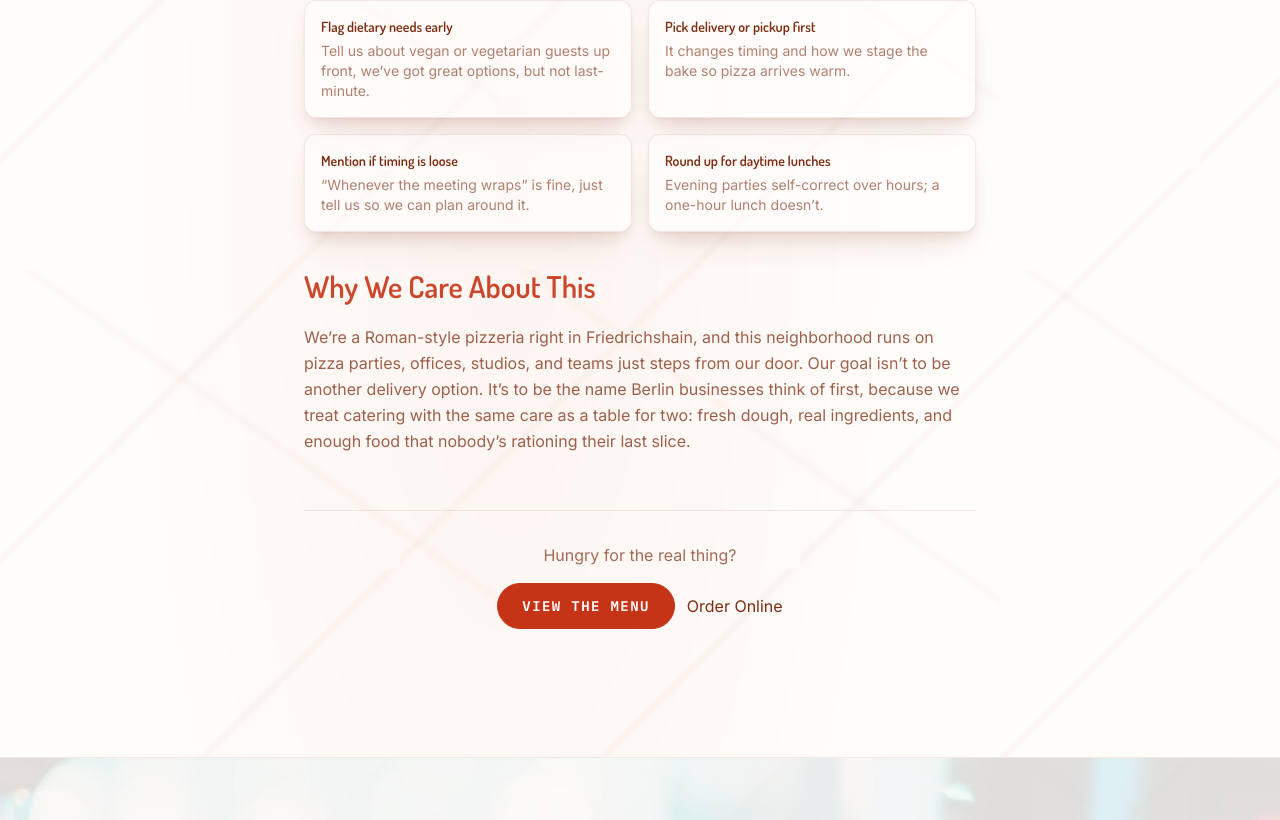
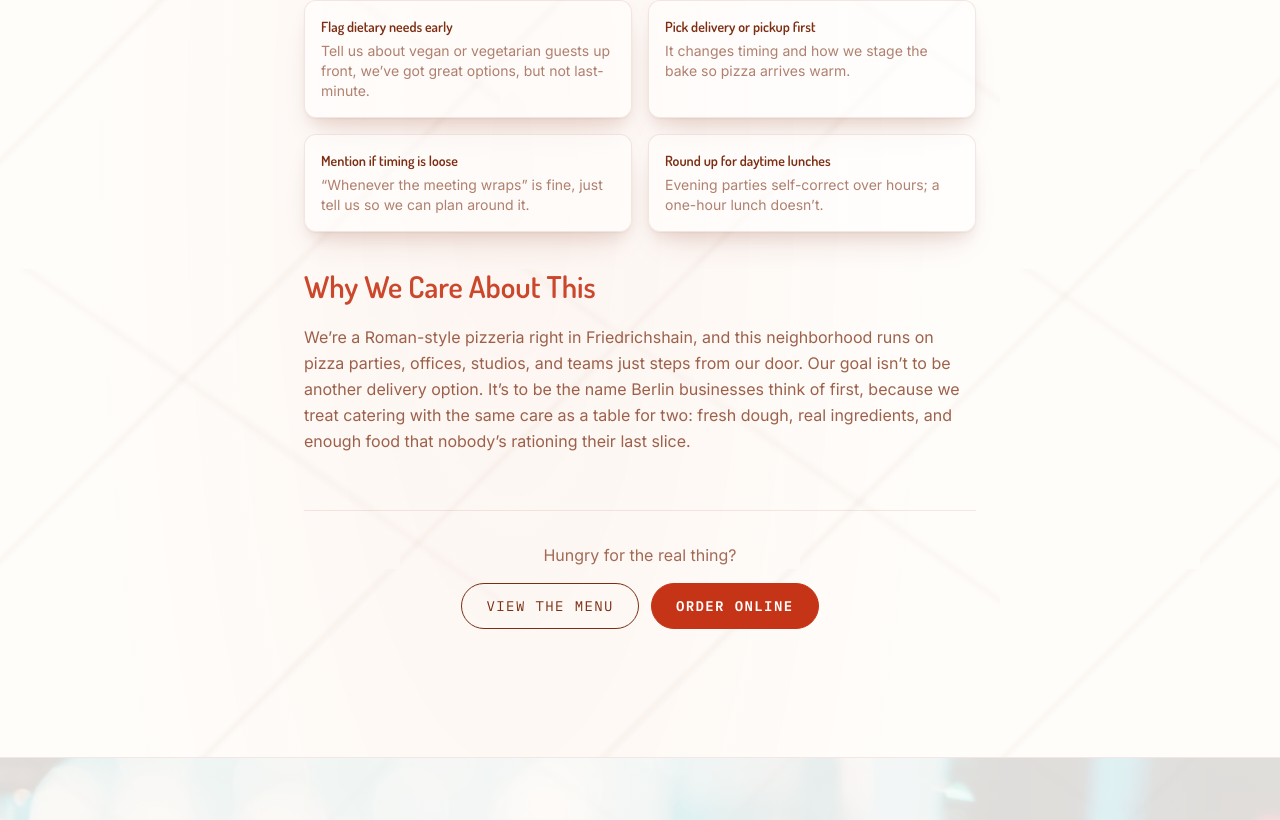
Before and after one commit to ziamariaberlin2-home/one-scroll-web, a Next.js app: page /blog/how-much-pizza-per-person-to-order/ in a window 1280 px wide. Shown: the part 2359-3179 px from the top of the page. Built offline with nearby package versions, Linux system fonts and the light colour scheme.

Commit message:
Rebalance blog post CTA colors after olive removal

```diff
--- a/app/blog/[slug]/page.js
+++ b/app/blog/[slug]/page.js
@@ -44,7 +44,7 @@ function BlogBlock({ block }) {
       return (
         <div className="grid grid-cols-1 gap-4 sm:grid-cols-2">
           {block.items.map((tip) => (
-            <div key={tip.title} className="card-3d card-pop hover-line-olive rounded-xl border border-ink/10 bg-white/50 p-4 text-left transition-colors hover:border-olive/30">
+            <div key={tip.title} className="card-3d card-pop hover-line-wine rounded-xl border border-ink/10 bg-white/50 p-4 text-left transition-colors hover:border-wine/30">
               <p className="font-display text-sm font-semibold text-ink">{tip.title}</p>
               <p className="mt-1 text-sm text-ink/60">{tip.text}</p>
             </div>
@@ -124,8 +124,8 @@ export default function BlogPostPage({ params }) {
           <div className="mx-auto mt-14 max-w-2xl border-t border-ink/10 pt-8 text-center">
             <p className="font-body text-ink/70">Hungry for the real thing?</p>
             <div className="mt-4 flex flex-wrap items-center justify-center gap-3">
-              <a href={`${basePath}/menu/`} className="btn-pill-wine">View the Menu</a>
-              <a href={`${basePath}/order/`} className="btn-pill-olive">Order Online</a>
+              <a href={`${basePath}/menu/`} className="btn-pill-dark">View the Menu</a>
+              <a href={`${basePath}/order/`} className="btn-pill-wine">Order Online</a>
             </div>
           </div>
         </div>
```
